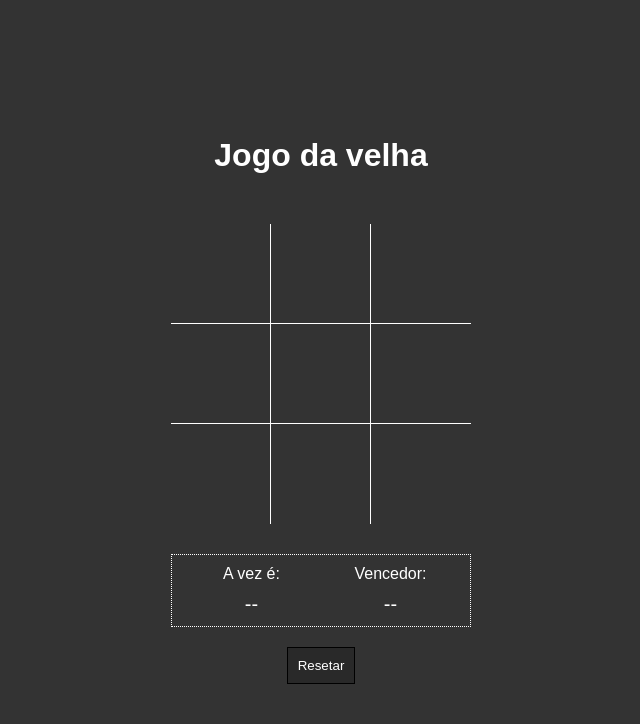
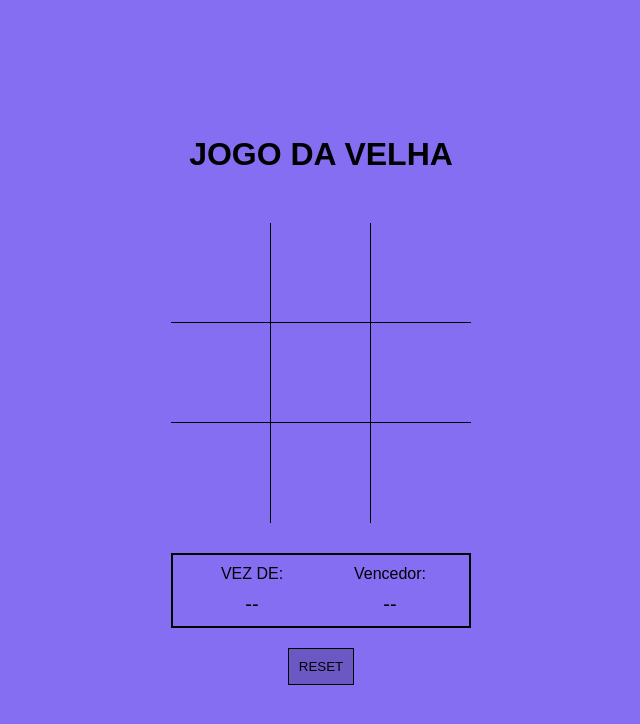
Before and after one commit to marcelojsil/Jogo_da_Velha, a plain HTML site: page index.html in a window 1280 px wide. Shown: the whole page, without its empty margins (319-959 px from the left). Drawn offline with Linux system fonts and the light colour scheme.

Commit message:
Finalizado

```diff
--- a/index.html
+++ b/index.html
@@ -8,7 +8,7 @@
     <link rel="stylesheet" href="style.css" />
 </head>
 <body>
-    <h1>Jogo da velha</h1>
+    <h1>JOGO DA VELHA</h1>
 
     <div class="area">
         <div data-item="a1" class="item b r"></div>
@@ -26,7 +26,7 @@
 
     <div class="info">
         <div class="infoitem">
-            <div class="infotitulo">A vez é:</div>
+            <div class="infotitulo">VEZ DE:</div>
             <div class="infocorpo vez">--</div>
         </div>
         <div class="infoitem">
@@ -35,7 +35,7 @@
         </div>
     </div>
 
-    <button class="reset">Resetar</button>
+    <button class="reset">RESET</button>
 
     <script src="script.js"></script>
 </body>
--- a/script.js
+++ b/script.js
@@ -8,7 +8,7 @@ let square = {
 
 let player = ''; //indica de quem é a vez
 let warning = ''; //indica o resultado do jogo
-let playing = ''; //indica se o jogo acabou ou não
+let playing = false; //indica se o jogo acabou ou não
 
 
 //Eventos
@@ -49,7 +49,7 @@ function reset() {
     warning = '';
 
     let random = Math.floor(Math.random() * 2); //Conta aleatória que arredonda ou para 0 ou 1
-    player = (random === 0) ? 'X' : 'O' //mesma coisa do que está abaixo
+    player = (random === 0) ? 'X' : 'O'; //mesma coisa do que está abaixo
 
     /*if(random === 0) {
         player = 'X';
@@ -97,16 +97,16 @@ function checkGame() {
 
 function checkWinnerFor(player) {
     let pos = [    // possibilidades de vitória
-        'a1, a2, a3',
-        'b1, b2, b3',   // horizontal
-        'c1, c2, c3',
+        'a1,a2,a3',
+        'b1,b2,b3',   // horizontal
+        'c1,c2,c3',
 
-        'a1, b1, c1',
-        'a2, b2, c2',   // vertical
-        'a3, b3, c3',
+        'a1,b1,c1',
+        'a2,b2,c2',   // vertical
+        'a3,b3,c3',
 
-        'a1, b2, c3',   // cruzado
-        'a3, b2, c1'
+        'a1,b2,c3',   // cruzado
+        'a3,b2,c1'
     ];
 
     for(let w in pos) {
--- a/style.css
+++ b/style.css
@@ -10,12 +10,12 @@ body {
     justify-content: center;
     align-items: center;
     flex-direction: column;
-    background-color: #333;
+    background-color: rgb(134, 110, 243);
     font-family: Arial, Helvetica, sans-serif;
 }
 
 h1 {
-    color: #FFF;
+    color: BLACK;
     margin: 20px 0;
 }
 
@@ -33,31 +33,31 @@ h1 {
     align-items: center;
     font-size: 60px;
     font-weight: bold;
-    color: #FFF;
+    color: black;
     cursor: pointer;
 }
 .item:hover {
-    background-color: rgba(0, 0, 0, 0.1);
+    background-color: rgba(247, 8, 8, 0.1);
 }
 
 .item.t {
-    border-top: 1px solid #FFF;
+    border-top: 1px solid black;
 }
 .item.l {
-    border-left: 1px solid #FFF;
+    border-left: 1px solid black;
 }
 .item.r {
-    border-right: 1px solid #FFF;
+    border-right: 1px solid black;
 }
 .item.b {
-    border-bottom: 1px solid #FFF;
+    border-bottom: 1px solid black;
 }
 
 .info {
     width: 300px;
     display: flex;
     margin-top: 30px;
-    border: 1px dotted #FFF;
+    border: 2px solid black;
     padding: 10px;
 }
 .infoitem {
@@ -65,19 +65,23 @@ h1 {
 }
 .infotitulo {
     text-align: center;
-    color: #FFF;
+    color: black;
     margin-bottom: 10px;
 }
 .infocorpo {
     text-align: center;
-    color: #FFF;
+    color: black;
     font-size: 20px;
 }
 
 .reset {
     border: 1px solid #000;
     background-color: rgba(0, 0, 0, 0.2);
-    color: #FFF;
+    color: black;
     padding: 10px;
     margin-top: 20px;
 }
+
+.reset:hover {
+    background-color: rgba(250, 246, 246, 0.2);
+}
```
